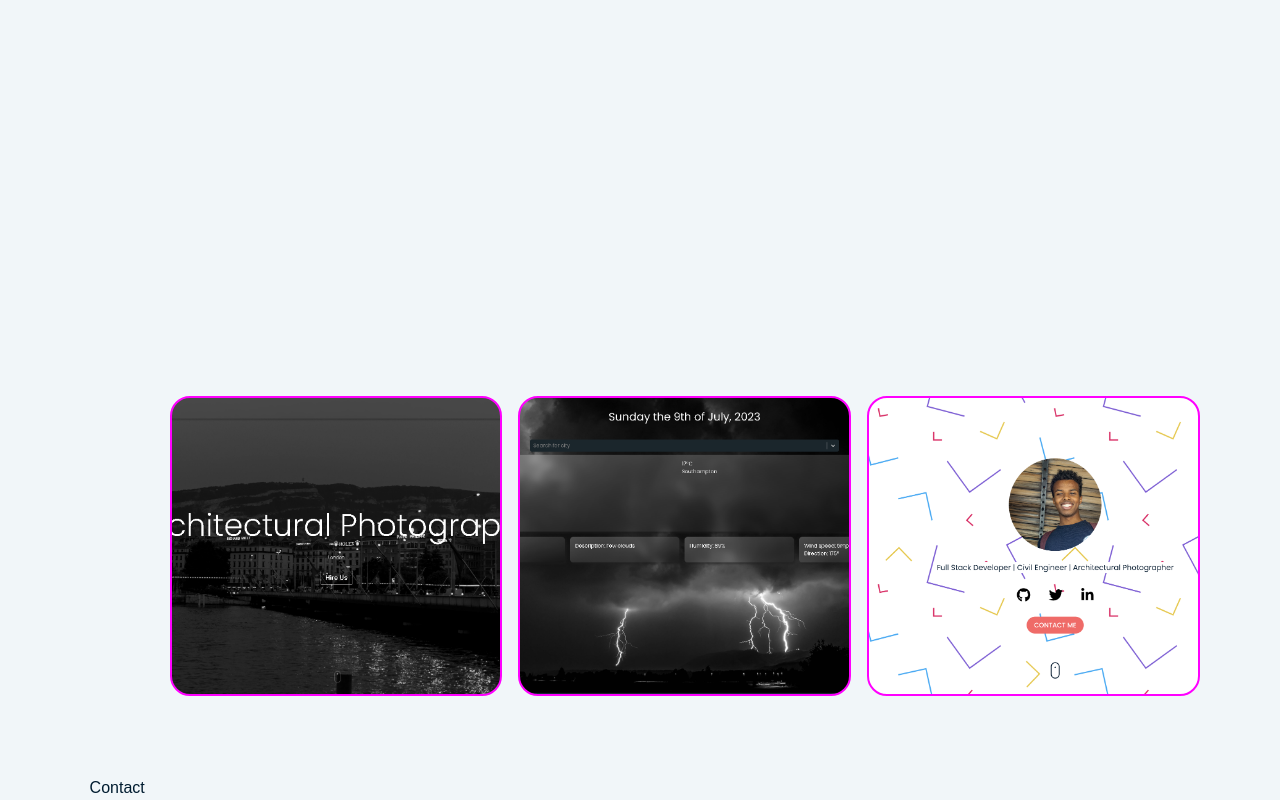
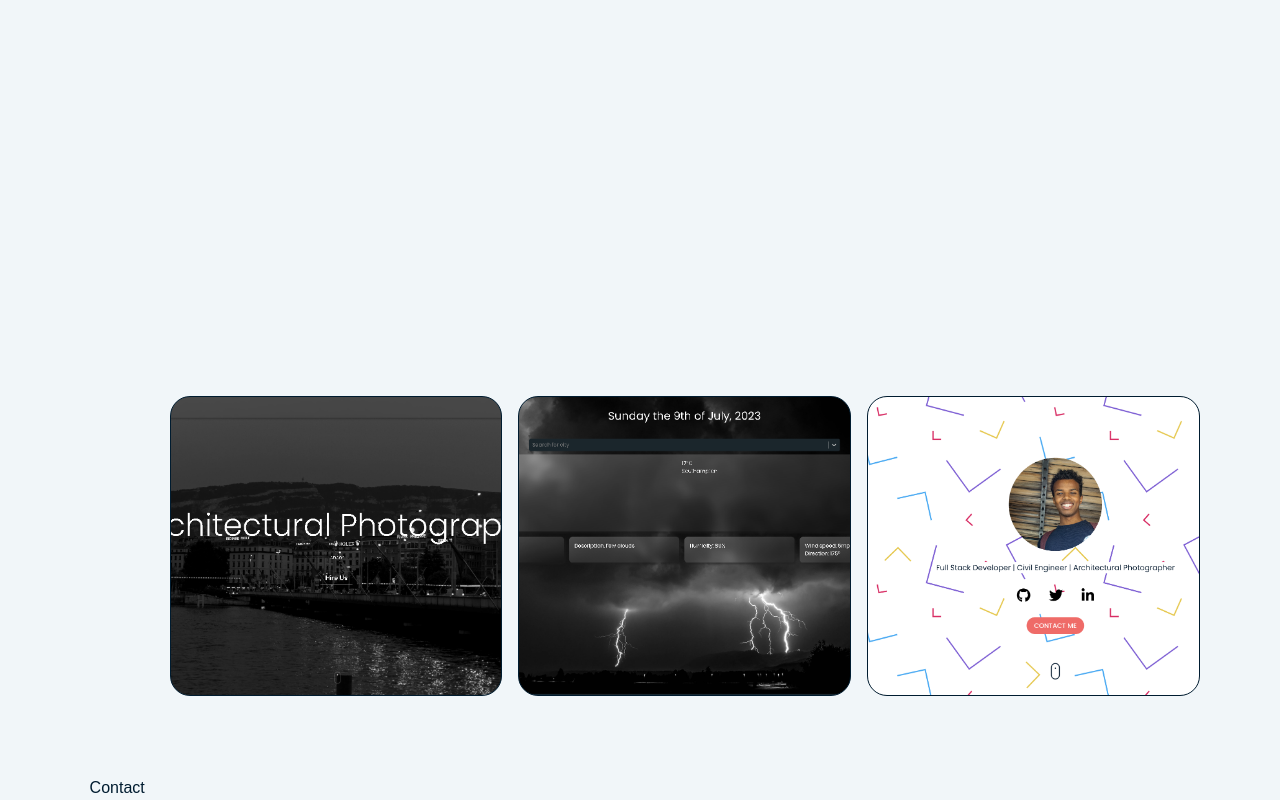
Before and after one commit to imanwarsame/warsamedev, a React (Vite) app in the folder client/: page / in a window 1280 px wide. Both pictures are taken after a click on the element 335 px from the left and 3430 px from the top of the page. Shown: the part 2884-3684 px from the top of the page. Built offline with nearby package versions, Linux system fonts and the light colour scheme.

Commit message:
Fixed types

```diff
--- a/client/src/components/portfolio/Card/Card.tsx
+++ b/client/src/components/portfolio/Card/Card.tsx
@@ -3,8 +3,9 @@ import ProjectCard from './ProjectCard';
 import { AnimatePresence } from 'framer-motion';
 import { Dialog, Grid } from '@mui/material';
 import ProjectModal from './ProjectModal';
+import { PortfolioItem } from './Types';
 
-export default function Card ( data: any ) {
+export default function Card ( data: PortfolioItem ) {
 	const [open, setOpen] = useState(false);
 
 	const openModal = () => {
@@ -17,13 +18,10 @@ export default function Card ( data: any ) {
 
 	return (
 		<Grid item sm={12} md={4}>
-			<ProjectCard data={data.data} open={openModal} />
+			<ProjectCard data={data} open={openModal} />
 			<AnimatePresence>
-				{/* <Modal open={open} onClose={closeModal}>
+				<Dialog open={open} onClose={closeModal}>
 					<ProjectModal data={data} close={closeModal}/>
-				</Modal> */}
-				<Dialog open={open} onClose={closeModal}>
-					<ProjectModal data={data.data} close={closeModal}/>
 				</Dialog>
 			</AnimatePresence>
 		</Grid>
--- a/client/src/components/portfolio/Card/ProjectCard.tsx
+++ b/client/src/components/portfolio/Card/ProjectCard.tsx
@@ -1,21 +1,18 @@
 import { Box } from '@mui/material';
 import { motion } from 'framer-motion';
+import { PortfolioItem } from './Types';
 
-export default function ProjectCard ({ data, open }: { data: any, open: () => void }) {
-	const { imageUrl, price, address, numBedroom, numWashrooms, livingSpace } = data;
+export default function ProjectCard ({ data, open }: { data: PortfolioItem, open: () => void }) {
 
 	return (
 		<motion.div className="listing" onClick={open} whileHover={{ scale: 1.1 }}>
-			<Box sx={{ backgroundImage: `url(${imageUrl})`, backgroundColor: 'salmon', border: 2, borderRadius: 5, borderColor: 'fuchsia',
+			<Box sx={{
+				backgroundImage: `url(${data.imageUrl})`,
+				borderRadius: 5,
+				border: 1,
 				backgroundRepeat: 'no-repeat',
 				backgroundPosition: 'center center',
 				backgroundSize: 'cover', height: '300px' }}>
-				{/* <img
-					className="listing__image"
-					alt="real estate mansion"
-					src={imageUrl}
-					height={200}
-				/> */}
 			</Box>
 		</motion.div>
 	);
--- a/client/src/components/portfolio/Card/ProjectModal.tsx
+++ b/client/src/components/portfolio/Card/ProjectModal.tsx
@@ -1,17 +1,9 @@
 import CancelOutlinedIcon from '@mui/icons-material/CancelOutlined';
 import { Box } from '@mui/material';
 import { motion } from 'framer-motion';
+import { PortfolioItem } from './Types';
 
-export default function ProjectModal ({ data, close }: { data: any, close: () => void }) {
-	const {
-		imageUrl,
-		price,
-		address,
-		description,
-		numBedroom,
-		numWashrooms,
-		livingSpace,
-	} = data;
+export default function ProjectModal ({ data, close }: { data: PortfolioItem, close: () => void }) {
 
 	const modalVariants = {
 		open: {
@@ -52,22 +44,22 @@ export default function ProjectModal ({ data, close }: { data: any, close: () =>
 				<motion.img
 					className="modal__image"
 					alt="real estate mansion"
-					src={imageUrl}
+					src={data.imageUrl}
 					variants={imageVariants}
 					height={50}
 				></motion.img>
 				<motion.div className="modal__info" variants={modalInfoVariants}>
 					<motion.div className="modal__row" variants={modalRowVariants}>
-						<span className="modal__price">{price}</span>
+						<span className="modal__price">{data.description}</span>
 					</motion.div>
 					<motion.div className="modal__row" variants={modalRowVariants}>
-						<span className="modal__address">{address}</span>
+						<span className="modal__address">{data.githubLink}</span>
 					</motion.div>
 					<motion.div
 						className="modal__description-wrapper"
 						variants={modalRowVariants}
 					>
-						<p className="modal__description">{description}</p>
+						<p className="modal__description">{data.webLink}</p>
 					</motion.div>
 					<motion.button
 						className="modal__close-wrapper"
--- /dev/null
+++ b/client/src/components/portfolio/Card/Types.tsx
@@ -0,0 +1,8 @@
+export type PortfolioItem = {
+	id: number;
+	title: string;
+	imageUrl: string;
+	description: string;
+	githubLink: string;
+	webLink: string;
+};
--- a/client/src/components/portfolio/Portfolio.tsx
+++ b/client/src/components/portfolio/Portfolio.tsx
@@ -3,11 +3,12 @@ import Card from './Card/Card';
 import { projects } from './ProjectData';
 
 export default function Portfolio() {
+	console.log(projects[0]);
 
 	return(
 		<Grid container spacing={2} sx={{ padding: 10 }}>
 			{projects.map((item) => (
-				<Card data={item} key={item.id} />
+				<Card {...item} key={item.id} />
 			))}
 		</Grid>
 	);
```
